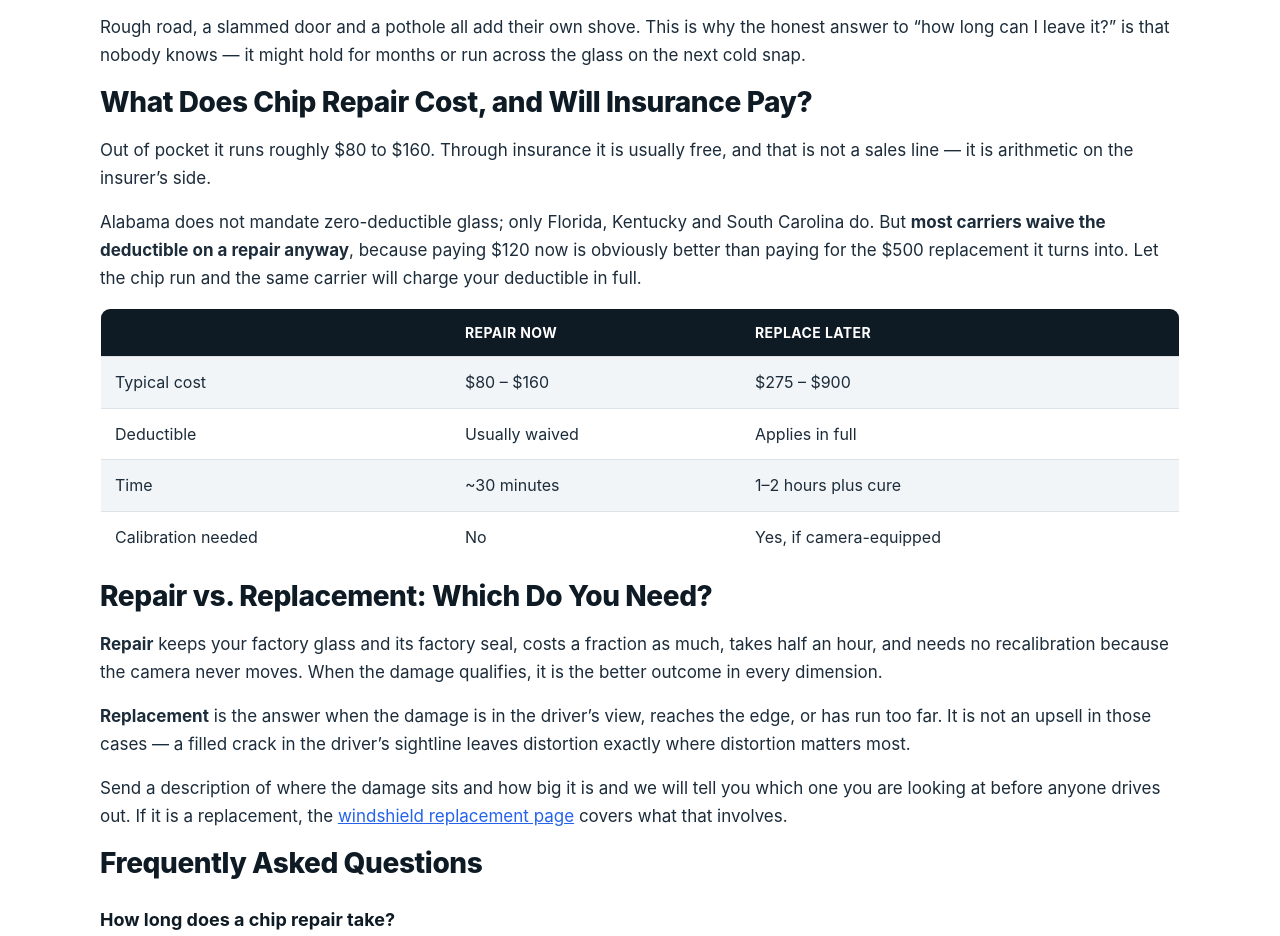
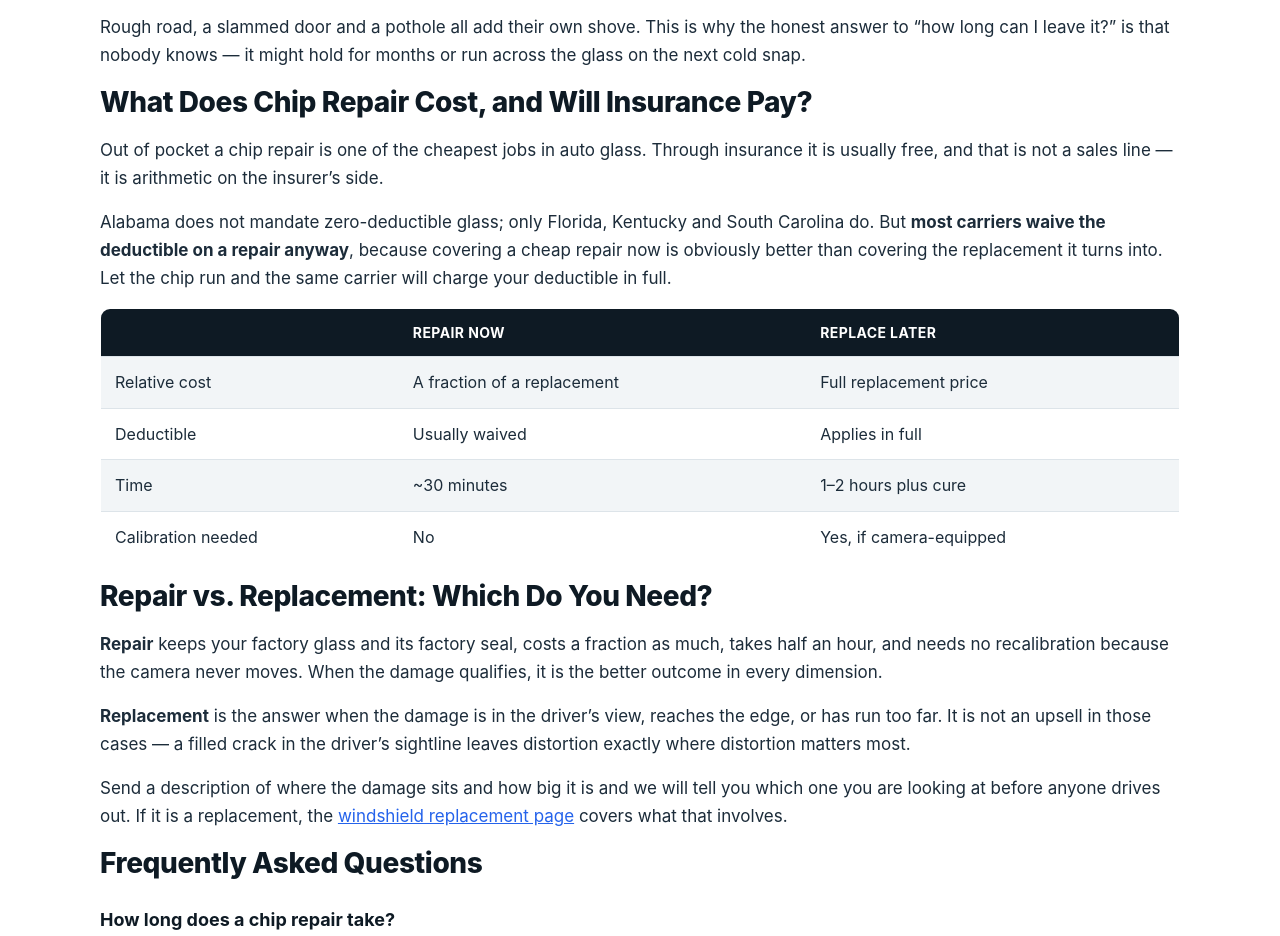
Before and after one commit to iDevRM/auto-glass-repair-decatur, a plain HTML site: page windshield-chip-repair-decatur.html in a window 1280 px wide. Shown: the part 1980-2916 px from the top of the page. Drawn offline with Linux system fonts and the light colour scheme.

Commit message:
Remove pricing from chip repair page
Dollar figures removed from the meta description, body copy and the repair-vs-replace comparison table. The table now compares relative cost instead of amounts.

```diff
--- a/windshield-chip-repair-decatur.html
+++ b/windshield-chip-repair-decatur.html
@@ -4,7 +4,7 @@
 <meta charset="utf-8">
 <meta name="viewport" content="width=device-width, initial-scale=1">
 <title>Windshield Chip Repair in Decatur, AL | 30 Minutes</title>
-<meta name="description" content="Mobile windshield chip and crack repair in Decatur, AL. About 30 minutes, roughly $80-$160, and most insurers waive the deductible. (256) 699-0625.">
+<meta name="description" content="Mobile windshield chip and crack repair in Decatur, AL. About 30 minutes on your driveway, and most insurers waive the deductible. Call (256) 699-0625.">
 <link rel="canonical" href="https://www.decaturautoglassrepair.com/windshield-chip-repair-decatur.html">
 <link rel="stylesheet" href="styles.css">
 </head>
@@ -93,12 +93,12 @@
 <p>Rough road, a slammed door and a pothole all add their own shove. This is why the honest answer to &ldquo;how long can I leave it?&rdquo; is that nobody knows &mdash; it might hold for months or run across the glass on the next cold snap.</p>
 
 <h2>What Does Chip Repair Cost, and Will Insurance Pay?</h2>
-<p>Out of pocket it runs roughly $80 to $160. Through insurance it is usually free, and that is not a sales line &mdash; it is arithmetic on the insurer&rsquo;s side.</p>
-<p>Alabama does not mandate zero-deductible glass; only Florida, Kentucky and South Carolina do. But <strong>most carriers waive the deductible on a repair anyway</strong>, because paying $120 now is obviously better than paying for the $500 replacement it turns into. Let the chip run and the same carrier will charge your deductible in full.</p>
+<p>Out of pocket a chip repair is one of the cheapest jobs in auto glass. Through insurance it is usually free, and that is not a sales line &mdash; it is arithmetic on the insurer&rsquo;s side.</p>
+<p>Alabama does not mandate zero-deductible glass; only Florida, Kentucky and South Carolina do. But <strong>most carriers waive the deductible on a repair anyway</strong>, because covering a cheap repair now is obviously better than covering the replacement it turns into. Let the chip run and the same carrier will charge your deductible in full.</p>
 <div class="table-scroll">
 <table class="price">
   <tr><th></th><th>Repair now</th><th>Replace later</th></tr>
-  <tr><td>Typical cost</td><td>$80 &ndash; $160</td><td>$275 &ndash; $900</td></tr>
+  <tr><td>Relative cost</td><td>A fraction of a replacement</td><td>Full replacement price</td></tr>
   <tr><td>Deductible</td><td>Usually waived</td><td>Applies in full</td></tr>
   <tr><td>Time</td><td>~30 minutes</td><td>1&ndash;2 hours plus cure</td></tr>
   <tr><td>Calibration needed</td><td>No</td><td>Yes, if camera-equipped</td></tr>
```
